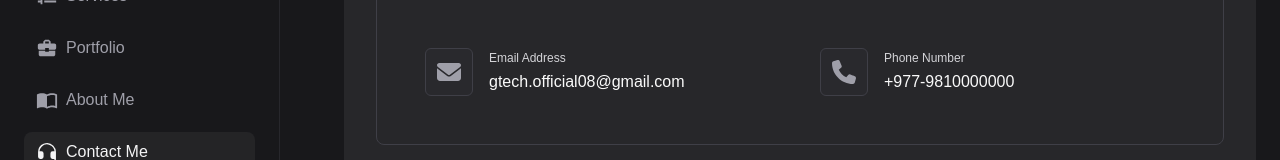
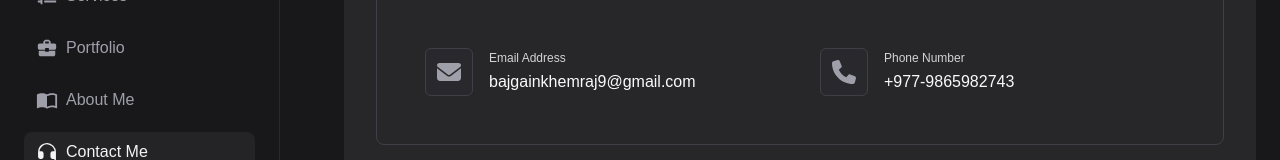
Before and after one commit to gemkhem/my-portfolio, a React (Vite) app: page /contact in a window 1280 px wide. Shown: the part 237-397 px from the top of the page. Built offline with nearby package versions, Linux system fonts and the light colour scheme; a web font is replaced by a local one.

Commit message:
Update Contact

```diff
--- a/src/pages/contact/Contact.jsx
+++ b/src/pages/contact/Contact.jsx
@@ -50,7 +50,7 @@ const Contact = () => {
                                 Email Address
                             </p>
                             <h2 className="text-base text-zinc-50 font-medium">
-                                gtech.official08@gmail.com
+                                bajgainkhemraj9@gmail.com
                             </h2>
                         </div>
                     </div>
@@ -63,7 +63,7 @@ const Contact = () => {
                                 Phone Number
                             </p>
                             <h2 className="text-base text-zinc-50 font-medium">
-                                +977-9810000000
+                                +977-9865982743
                             </h2>
                         </div>
                     </div>
```
